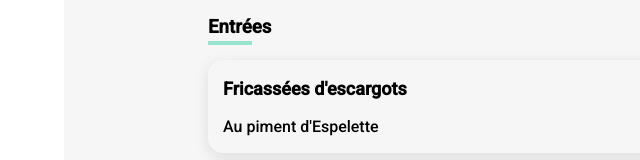
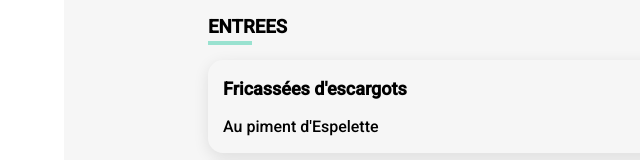
Before and after one commit to Hugo-Shenron/OhMyFood, a website: page page_2.html in a window 1280 px wide. Shown: the part 587-747 px from the top of the page, 0-640 px from the left. Drawn offline with Linux system fonts and the light colour scheme; a web font is replaced by a local one.

Commit message:
réglages beug

```diff
--- a/page_2.html
+++ b/page_2.html
@@ -39,7 +39,7 @@
                 </div>
                 <div class="menu_liste_bloc_page_2">
                     <div class="Entre_page_2">
-                        <h3>Entrées</h3>
+                        <h3>ENTREES</h3>
                         <div class="soulignement_page_2"></div>
                     </div>
                     <div class="plat_page_2 d1">
```
Also changed, not shown: index.html (+1 -1 lines), page_3.html (+1 -1 lines), page_4.html (+1 -1 lines), page_5.html (+1 -1 lines).
